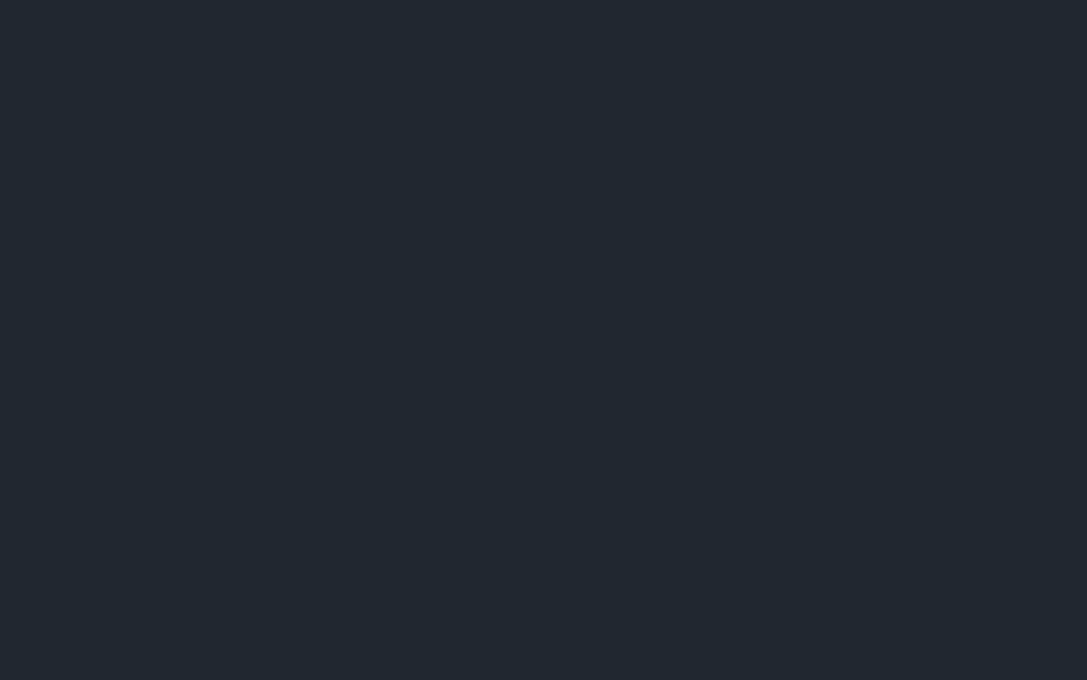
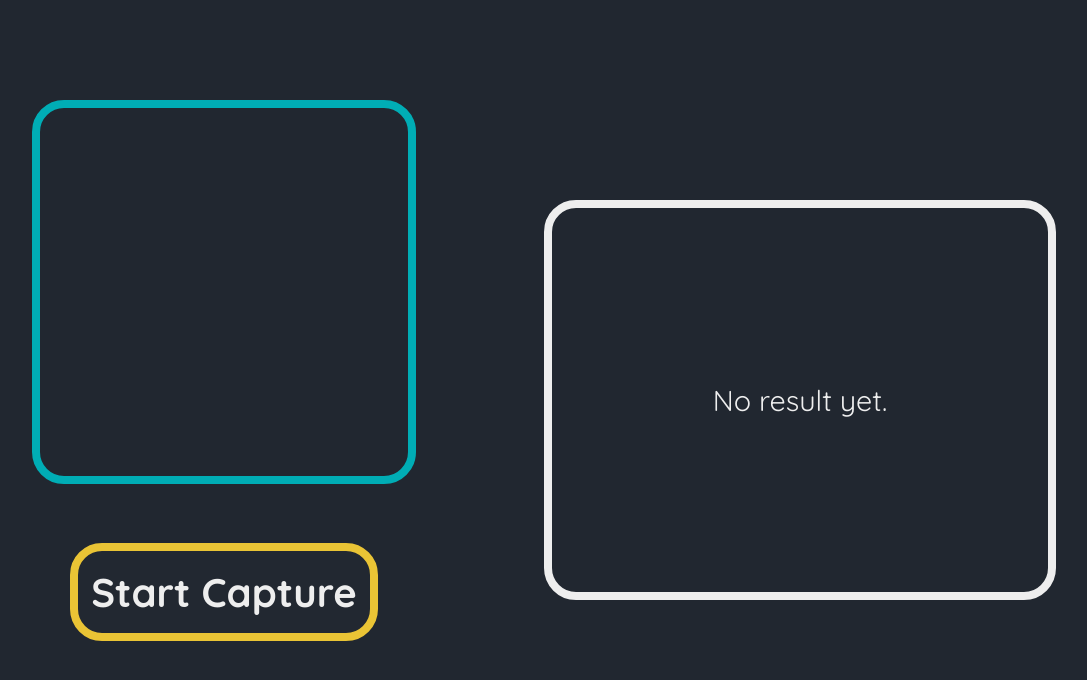
Before and after one commit to Projekt-Kompetencyjny-Jezyk-Migowy/Signly, a React (Vite) app in the folder frontend/: page /camera/1 in a window 1280 px wide. Before the commit this address had no page. Shown: the top 680 px of the page, without its empty margins (96-1183 px from the left). Built offline with nearby package versions, Linux system fonts and the light colour scheme; no server answers.

Commit message:
Finished learning page

```diff
--- a/frontend/src/App.jsx
+++ b/frontend/src/App.jsx
@@ -15,7 +15,7 @@ function App() {
         <Route path="/" element={<WelcomePage />} />
         <Route path="/login" element={<LoginPage />} />
         <Route path="/register" element={<RegisterPage />} />
-        <Route path="/camera" element={<CameraTesting />} />
+        <Route path="/camera/:letter" element={<CameraTesting />} />
         <Route path="/routing" element={<RoutingPage />} />
       </Routes>
     </BrowserRouter>
--- a/frontend/src/components/Card/Card.jsx
+++ b/frontend/src/components/Card/Card.jsx
@@ -5,9 +5,10 @@ function Card(props) {
     const navigate = useNavigate();
 
     const handleClick = () => {
-        // Optional: Do other logic here (analytics, state updates, etc.)
-        navigate(`/camera`);
+        const letter = props.name.split(' ')[1]; // "Lekcja A" => "A"
+        navigate(`/camera/${letter}`);
     };
+
 
     return (
         <div
--- a/frontend/src/pages/CameraTesting/CameraTesting.jsx
+++ b/frontend/src/pages/CameraTesting/CameraTesting.jsx
@@ -1,13 +1,17 @@
 import React, { useRef, useState } from "react";
 import Webcam from "react-webcam";
+import { useParams } from 'react-router-dom';
 import styles from './CameraTesting.module.css';
 
 function CameraTesting() {
+    const { letter } = useParams();
+    const expectedLetter = letter?.toUpperCase() || "A";
     const webcamRef = useRef(null);
     const [screenshots, setScreenshots] = useState([]);
     const [countdown, setCountdown] = useState(null);
     const [recordingTimeLeft, setRecordingTimeLeft] = useState(null);
     const [isBusy, setIsBusy] = useState(false);
+    const [result, setResult] = useState(null);
 
     const delay = (ms) => new Promise(resolve => setTimeout(resolve, ms));
 
@@ -49,13 +53,13 @@ function CameraTesting() {
         return canvas.toDataURL("image/jpeg");
     };
 
-
     const captureScreenshots = async () => {
         if (!webcamRef.current) return;
 
         setIsBusy(true);
         setScreenshots([]);
         setRecordingTimeLeft(null);
+        setResult(null);
 
         await runCountdown(3);
 
@@ -96,15 +100,32 @@ function CameraTesting() {
             const response = await fetch('http://localhost/api/uploadimages/', {
                 method: 'POST',
                 headers: {
-                    //Authorization: `Token ${token}`,
+                    // Authorization: `Token ${token}`,
                 },
                 body: formData,
             });
 
             const data = await response.json();
             console.log("Upload response:", data);
+
+            setResult(data);
+
         } catch (error) {
             console.error("Upload error:", error);
+        }
+    };
+
+    const isCorrect = result && !result.error && result.predicted_letter
+        ? result.predicted_letter.toUpperCase() === expectedLetter.toUpperCase()
+        : null;
+
+    const confidence = result?.confidence || 0;
+
+    const handleButtonClick = () => {
+        if (isCorrect && confidence >= 0.5) {
+            window.location.href = '/routing';
+        } else {
+            captureScreenshots();
         }
     };
 
@@ -118,8 +139,16 @@ function CameraTesting() {
                     className={styles.webcam}
                 />
 
-                <button onClick={captureScreenshots} disabled={isBusy} className={styles.button}>
-                    {isBusy ? "Working..." : "Start Capture"}
+                <button
+                    onClick={handleButtonClick}
+                    disabled={isBusy}
+                    className={styles.button}
+                >
+                    {isBusy
+                        ? "Working..."
+                        : (isCorrect && confidence >= 0.5)
+                            ? "Przejdź dalej"
+                            : "Start Capture"}
                 </button>
 
                 <div className={styles.statusWrapper}>
@@ -134,9 +163,36 @@ function CameraTesting() {
             </div>
 
             <div className={styles.screanshotsWrapper}>
-                {screenshots.map((src, i) => (
-                    <img key={i} src={src} alt={`Screenshot ${i + 1}`} className={styles.screenshot}/>
-                ))}
+                {result ? (
+                    result.error ? (
+                        <p style={{ color: "red" }}>
+                            ⚠️ {result.error}
+                        </p>
+                    ) : (
+                        <div className={styles.detectedLetter}>
+                            <h1>{result.predicted_letter.toUpperCase()}</h1>
+                            <p>Confidence: {(confidence * 100).toFixed(1)}%</p>
+
+                            {isCorrect ? (
+                                confidence < 0.5 ? (
+                                    <h2 style={{ color: "orange" }}>
+                                        ⚠️ Wykryto literę, ale mało dokładnie, spróbuj ponownie.
+                                    </h2>
+                                ) : (
+                                    <h2>
+                                        <span style={{ color: "green" }}>✅ Correct!</span>
+                                    </h2>
+                                )
+                            ) : (
+                                <h2 style={{ color: "red" }}>
+                                    ❌ Wykryto złą literę, spróbuj ponownie.
+                                </h2>
+                            )}
+                        </div>
+                    )
+                ) : (
+                    <p>No result yet.</p>
+                )}
             </div>
         </div>
     );
--- a/frontend/src/pages/CameraTesting/CameraTesting.module.css
+++ b/frontend/src/pages/CameraTesting/CameraTesting.module.css
@@ -2,20 +2,23 @@
     display: flex;
     align-items: center;
     justify-content: space-evenly;
-    /* background-color: #fff; */
 }
 
 .webcam {
     border-radius: 2rem;
-    border: #00ADB5 0.7rem solid;
+    border: #00ADB5 0.5rem solid;
+    width: 100%;
+    aspect-ratio: 1 / 1;   /* KWADRAT */
+    object-fit: cover;     /* przytnij nadmiar, żeby wypełnić */
 }
 
+
 .controls {
-    /* background-color: red; */
     display: flex;
     flex-direction: column;
+    align-items: center;
     justify-content: space-evenly;
-    height: 35vw;
+    height: 90vh;
     width: 30vw;
 }
 
@@ -24,8 +27,13 @@
     align-items: center;
     justify-content: space-evenly;
     flex-direction: column;
+    border: #EEEEEE solid 0.5rem;
+    text-align: center;
+    font-size: 1.8rem;
+    color: #EEEEEE;
+    border-radius: 2rem;
     width: 40%;
-    height: 100%;
+    height: 50%;
 }
 
 .screenshot {
@@ -34,13 +42,14 @@
 }
 
 .button {
-    padding: 3rem;
-    font-size: 3rem;
+    padding: 1rem 0.5rem;
+    font-size: 2.5rem;
     font-weight: bold;
     border-radius: 2rem;
+    width: 80%;
     background-color: #222831;
     color: #EEEEEE;
-    border: #EAC435 0.7rem solid;
+    border: #EAC435 0.5rem solid;
     cursor: pointer;
 }
 
```
Also changed, not shown: frontend/src/components/Lesson/Lesson.jsx (added, +22 -0 lines), frontend/src/pages/LessonPage.jsx (added, +9 -0 lines), frontend/src/components/Lesson/Lesson.module.css (added), 5 other files (tests, documents, lock files or other folders).
